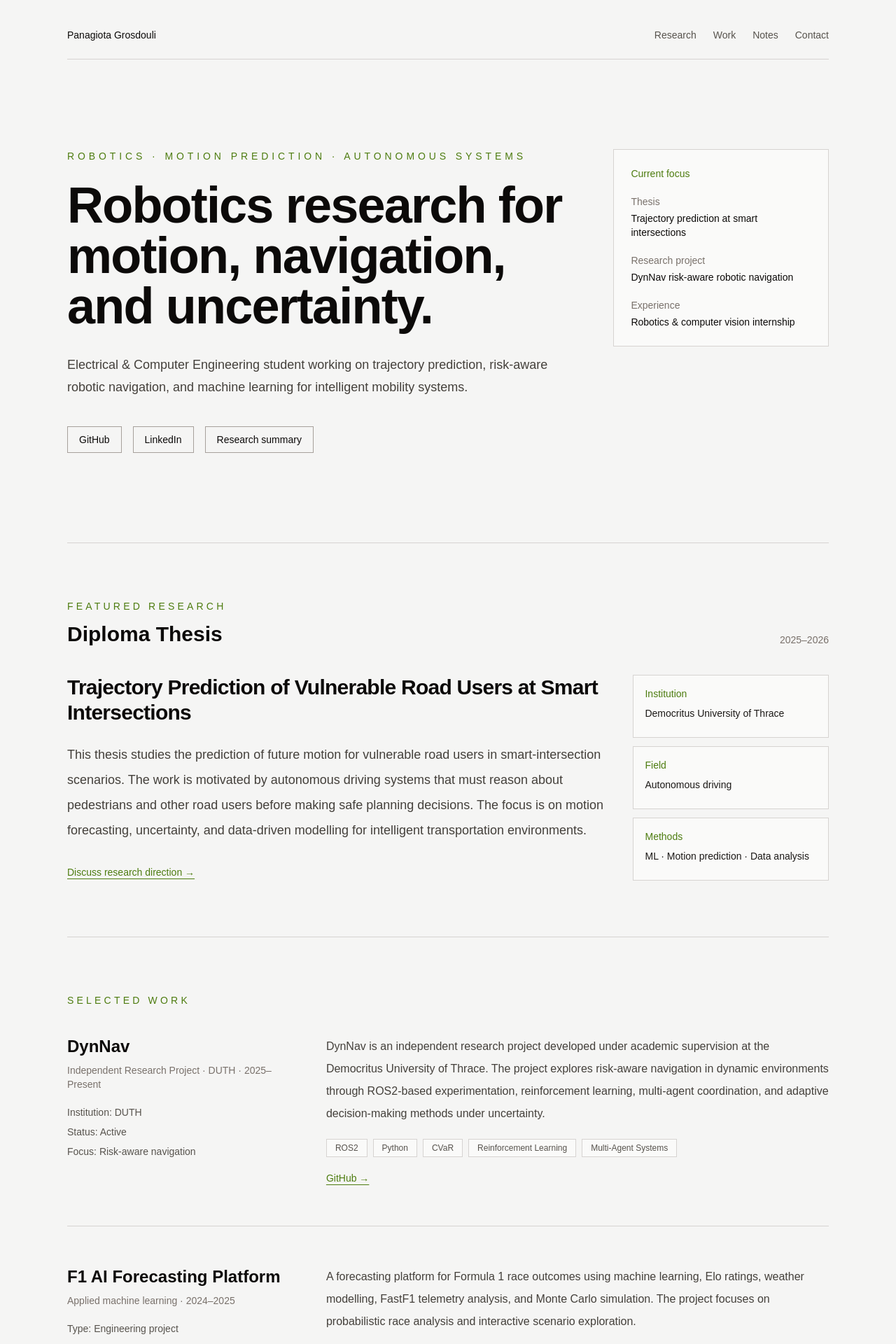
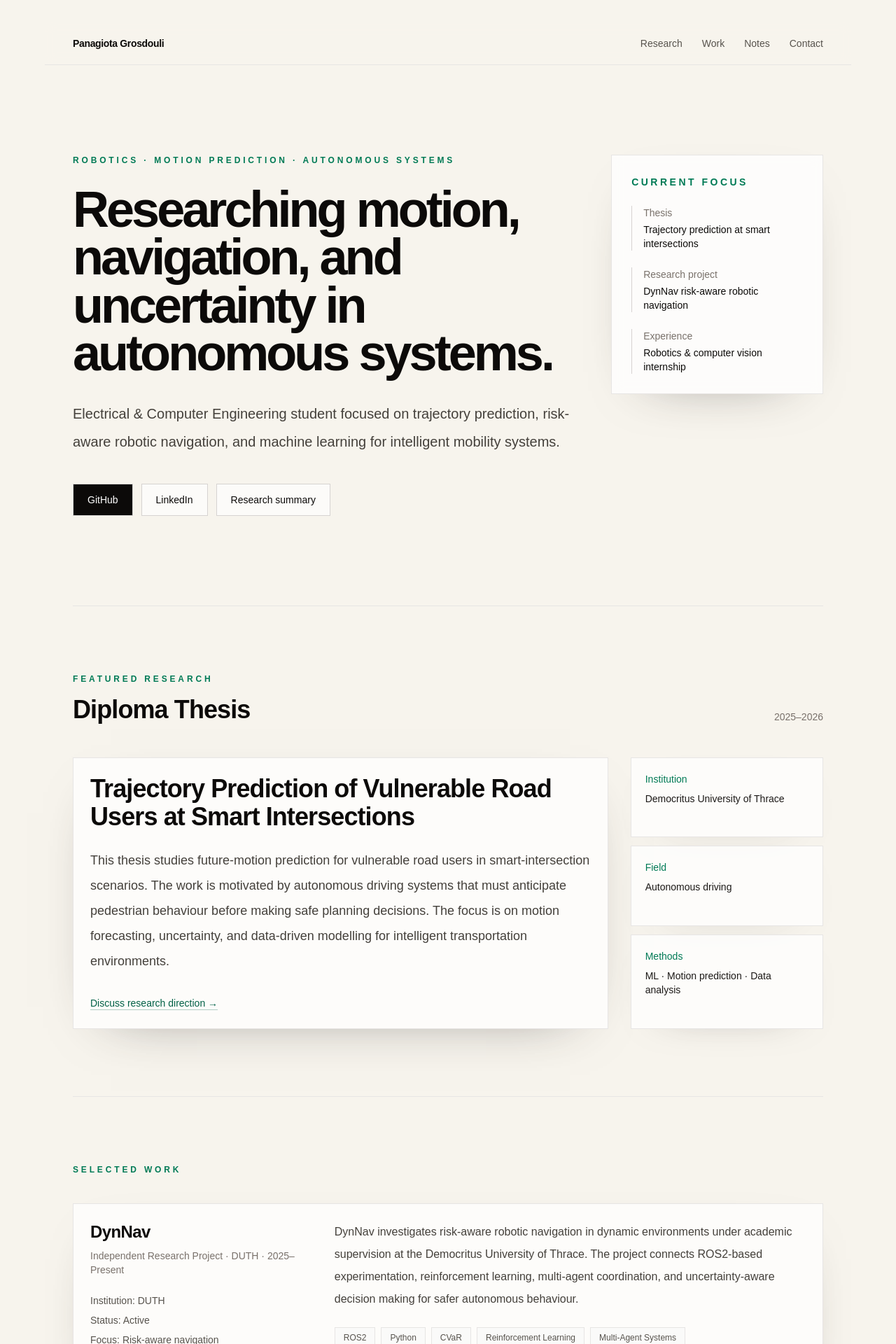
Before and after one commit to panagiotagrosdouli/personalportfolio, a Next.js app: page / in a window 1280 px wide. Shown: the top 1920 px of the page at 70% size. Built offline with nearby package versions, Linux system fonts and the light colour scheme.

Commit message:
Polish research portfolio presentation

```diff
--- a/app/page.tsx
+++ b/app/page.tsx
@@ -3,7 +3,7 @@ const work = [
     title: "DynNav",
     meta: "Independent Research Project · DUTH · 2025–Present",
     text:
-      "DynNav is an independent research project developed under academic supervision at the Democritus University of Thrace. The project explores risk-aware navigation in dynamic environments through ROS2-based experimentation, reinforcement learning, multi-agent coordination, and adaptive decision-making methods under uncertainty.",
+      "DynNav investigates risk-aware robotic navigation in dynamic environments under academic supervision at the Democritus University of Thrace. The project connects ROS2-based experimentation, reinforcement learning, multi-agent coordination, and uncertainty-aware decision making for safer autonomous behaviour.",
     details: ["Institution: DUTH", "Status: Active", "Focus: Risk-aware navigation"],
     tech: ["ROS2", "Python", "CVaR", "Reinforcement Learning", "Multi-Agent Systems"],
     link: "https://github.com/PanagiotaGr",
@@ -12,7 +12,7 @@ const work = [
     title: "F1 AI Forecasting Platform",
     meta: "Applied machine learning · 2024–2025",
     text:
-      "A forecasting platform for Formula 1 race outcomes using machine learning, Elo ratings, weather modelling, FastF1 telemetry analysis, and Monte Carlo simulation. The project focuses on probabilistic race analysis and interactive scenario exploration.",
+      "A probabilistic forecasting platform for Formula 1 race outcomes using machine learning, Elo ratings, weather modelling, FastF1 telemetry analysis, and Monte Carlo simulation. The work demonstrates end-to-end experimental thinking: data collection, feature engineering, uncertainty modelling, and interactive scenario analysis.",
     details: ["Type: Engineering project", "Focus: Forecasting", "Output: Interactive analysis"],
     tech: ["Python", "Scikit-Learn", "FastF1", "Pandas", "Streamlit"],
     link: "https://github.com/PanagiotaGr",
@@ -23,17 +23,17 @@ const notes = [
   {
     number: "01",
     title: "Why trajectory prediction matters for autonomous systems",
-    desc: "How motion forecasting influences planning, safety, and interaction in autonomous driving scenarios.",
+    desc: "Motion forecasting is a prerequisite for safe planning, interaction, and decision making in autonomous driving scenarios.",
   },
   {
     number: "02",
     title: "Risk-aware planning under uncertainty",
-    desc: "How robots can reason about unsafe outcomes instead of optimizing only for average-case performance.",
+    desc: "Robots should reason about unsafe outcomes, not only optimize expected performance under average-case assumptions.",
   },
   {
     number: "03",
     title: "Human behaviour modelling in intelligent transportation",
-    desc: "Why pedestrians and vulnerable road users make mobility systems difficult to model and deploy.",
+    desc: "Pedestrians and vulnerable road users introduce uncertainty that makes real-world mobility systems difficult to model and deploy.",
   },
 ];
 
@@ -49,113 +49,120 @@ const skills = [
   "Git",
 ];
 
+const sectionLabel = "text-xs font-semibold uppercase tracking-[0.32em] text-emerald-700";
+const sectionClass = "border-t border-stone-200 py-20 md:py-24";
+const cardClass =
+  "border border-stone-200 bg-white/75 p-6 shadow-[0_24px_80px_-55px_rgba(41,37,36,0.65)] transition duration-300 hover:-translate-y-1 hover:border-emerald-700/40 hover:shadow-[0_28px_90px_-50px_rgba(21,128,61,0.45)]";
+const linkClass =
+  "font-medium text-emerald-800 underline decoration-emerald-800/30 underline-offset-4 transition hover:text-emerald-950 hover:decoration-emerald-950";
+
 export default function Home() {
   return (
-    <main className="min-h-screen bg-stone-100 text-stone-900">
-      <div className="mx-auto max-w-6xl px-6 py-10 md:px-8">
-        <nav className="flex items-center justify-between border-b border-stone-300 pb-6 text-sm text-stone-600">
-          <a href="#top" className="font-medium text-stone-950">
+    <main className="min-h-screen bg-[#f7f4ed] text-stone-900">
+      <div className="pointer-events-none fixed inset-0 -z-10 bg-[radial-gradient(circle_at_top_left,rgba(21,128,61,0.13),transparent_32%),radial-gradient(circle_at_80%_10%,rgba(68,64,60,0.09),transparent_28%)]" />
+
+      <div className="mx-auto max-w-6xl px-6 py-8 md:px-8 lg:px-10">
+        <nav className="sticky top-0 z-20 -mx-6 flex items-center justify-between border-b border-stone-200 bg-[#f7f4ed]/88 px-6 py-5 text-sm text-stone-600 backdrop-blur md:-mx-8 md:px-8 lg:-mx-10 lg:px-10">
+          <a href="#top" className="font-semibold tracking-tight text-stone-950">
             Panagiota Grosdouli
           </a>
-          <div className="hidden gap-6 md:flex">
-            <a href="#research" className="hover:text-[#4d7c0f]">Research</a>
-            <a href="#work" className="hover:text-[#4d7c0f]">Work</a>
-            <a href="#notes" className="hover:text-[#4d7c0f]">Notes</a>
-            <a href="#contact" className="hover:text-[#4d7c0f]">Contact</a>
+          <div className="hidden gap-7 md:flex">
+            <a href="#research" className="transition hover:text-emerald-800">Research</a>
+            <a href="#work" className="transition hover:text-emerald-800">Work</a>
+            <a href="#notes" className="transition hover:text-emerald-800">Notes</a>
+            <a href="#contact" className="transition hover:text-emerald-800">Contact</a>
           </div>
         </nav>
 
-        <section id="top" className="grid gap-12 py-24 md:grid-cols-[1fr_0.42fr] md:py-32">
+        <section id="top" className="grid gap-12 py-24 md:grid-cols-[1fr_0.42fr] md:items-start md:py-32">
           <div>
-            <p className="mb-6 text-sm uppercase tracking-[0.35em] text-[#4d7c0f]">
+            <p className={sectionLabel}>
               Robotics · Motion Prediction · Autonomous Systems
             </p>
-            <h1 className="max-w-4xl text-5xl font-semibold tracking-tight text-stone-950 md:text-7xl">
-              Robotics research for motion, navigation, and uncertainty.
+            <h1 className="mt-7 max-w-4xl text-5xl font-semibold tracking-[-0.055em] text-stone-950 md:text-7xl md:leading-[0.95]">
+              Researching motion, navigation, and uncertainty in autonomous systems.
             </h1>
-            <p className="mt-8 max-w-3xl text-lg leading-8 text-stone-700">
-              Electrical & Computer Engineering student working on trajectory prediction, risk-aware robotic navigation, and machine learning for intelligent mobility systems.
+            <p className="mt-8 max-w-3xl text-lg leading-9 text-stone-700 md:text-xl md:leading-10">
+              Electrical & Computer Engineering student focused on trajectory prediction, risk-aware robotic navigation, and machine learning for intelligent mobility systems.
             </p>
-            <div className="mt-10 flex flex-wrap gap-4 text-sm">
-              <a href="https://github.com/PanagiotaGr" target="_blank" rel="noreferrer" className="border border-stone-400 px-4 py-2 text-stone-950 hover:border-[#4d7c0f] hover:text-[#4d7c0f]">
+            <div className="mt-10 flex flex-wrap gap-3 text-sm">
+              <a href="https://github.com/PanagiotaGr" target="_blank" rel="noreferrer" className="border border-stone-300 bg-stone-950 px-5 py-3 text-white transition hover:-translate-y-0.5 hover:bg-emerald-900">
                 GitHub
               </a>
-              <a href="https://www.linkedin.com/in/panagiota-grosdouli-b468b0201/" target="_blank" rel="noreferrer" className="border border-stone-400 px-4 py-2 text-stone-950 hover:border-[#4d7c0f] hover:text-[#4d7c0f]">
+              <a href="https://www.linkedin.com/in/panagiota-grosdouli-b468b0201/" target="_blank" rel="noreferrer" className="border border-stone-300 bg-white/70 px-5 py-3 text-stone-950 transition hover:-translate-y-0.5 hover:border-emerald-800 hover:text-emerald-900">
                 LinkedIn
               </a>
-              <a href="#research" className="border border-stone-400 px-4 py-2 text-stone-950 hover:border-[#4d7c0f] hover:text-[#4d7c0f]">
+              <a href="#research" className="border border-stone-300 bg-white/70 px-5 py-3 text-stone-950 transition hover:-translate-y-0.5 hover:border-emerald-800 hover:text-emerald-900">
                 Research summary
               </a>
             </div>
           </div>
 
-          <aside className="h-fit border border-stone-300 bg-stone-50 p-6 text-sm">
-            <p className="text-[#4d7c0f]">Current focus</p>
-            <div className="mt-5 space-y-5">
-              <div>
+          <aside className="h-fit border border-stone-200 bg-white/75 p-7 text-sm shadow-[0_24px_80px_-55px_rgba(41,37,36,0.65)] backdrop-blur">
+            <p className="font-semibold uppercase tracking-[0.25em] text-emerald-700">Current focus</p>
+            <div className="mt-6 space-y-6">
+              <div className="border-l border-stone-300 pl-4">
                 <p className="text-stone-500">Thesis</p>
-                <p className="mt-1 text-stone-950">Trajectory prediction at smart intersections</p>
+                <p className="mt-1 font-medium text-stone-950">Trajectory prediction at smart intersections</p>
               </div>
-              <div>
+              <div className="border-l border-stone-300 pl-4">
                 <p className="text-stone-500">Research project</p>
-                <p className="mt-1 text-stone-950">DynNav risk-aware robotic navigation</p>
+                <p className="mt-1 font-medium text-stone-950">DynNav risk-aware robotic navigation</p>
               </div>
-              <div>
+              <div className="border-l border-stone-300 pl-4">
                 <p className="text-stone-500">Experience</p>
-                <p className="mt-1 text-stone-950">Robotics & computer vision internship</p>
+                <p className="mt-1 font-medium text-stone-950">Robotics & computer vision internship</p>
               </div>
             </div>
           </aside>
         </section>
 
-        <section id="research" className="border-t border-stone-300 py-20">
-          <div className="mb-10 flex items-end justify-between gap-8">
+        <section id="research" className={sectionClass}>
+          <div className="mb-12 flex items-end justify-between gap-8">
             <div>
-              <p className="text-sm uppercase tracking-[0.3em] text-[#4d7c0f]">Featured Research</p>
-              <h2 className="mt-3 text-3xl font-semibold text-stone-950">Diploma Thesis</h2>
+              <p className={sectionLabel}>Featured Research</p>
+              <h2 className="mt-4 text-3xl font-semibold tracking-tight text-stone-950 md:text-4xl">Diploma Thesis</h2>
             </div>
-            <p className="hidden text-sm text-stone-500 md:block">2025–2026</p>
+            <p className="hidden text-sm font-medium text-stone-500 md:block">2025–2026</p>
           </div>
 
           <article className="grid gap-8 md:grid-cols-[1fr_0.36fr]">
-            <div>
-              <h3 className="text-3xl font-semibold tracking-tight text-stone-950">
+            <div className={cardClass}>
+              <h3 className="text-3xl font-semibold tracking-tight text-stone-950 md:text-4xl">
                 Trajectory Prediction of Vulnerable Road Users at Smart Intersections
               </h3>
               <p className="mt-6 text-lg leading-9 text-stone-700">
-                This thesis studies the prediction of future motion for vulnerable road users in smart-intersection scenarios. The work is motivated by autonomous driving systems that must reason about pedestrians and other road users before making safe planning decisions. The focus is on motion forecasting, uncertainty, and data-driven modelling for intelligent transportation environments.
+                This thesis studies future-motion prediction for vulnerable road users in smart-intersection scenarios. The work is motivated by autonomous driving systems that must anticipate pedestrian behaviour before making safe planning decisions. The focus is on motion forecasting, uncertainty, and data-driven modelling for intelligent transportation environments.
               </p>
-              <a href="#contact" className="mt-8 inline-block text-sm font-medium text-[#4d7c0f] underline underline-offset-4">
+              <a href="#contact" className={`mt-8 inline-block text-sm ${linkClass}`}>
                 Discuss research direction →
               </a>
             </div>
 
             <div className="grid gap-3 text-sm text-stone-600">
-              <div className="border border-stone-300 bg-stone-50 p-4">
-                <p className="text-[#4d7c0f]">Institution</p>
-                <p className="mt-2 text-stone-900">Democritus University of Thrace</p>
-              </div>
-              <div className="border border-stone-300 bg-stone-50 p-4">
-                <p className="text-[#4d7c0f]">Field</p>
-                <p className="mt-2 text-stone-900">Autonomous driving</p>
-              </div>
-              <div className="border border-stone-300 bg-stone-50 p-4">
-                <p className="text-[#4d7c0f]">Methods</p>
-                <p className="mt-2 text-stone-900">ML · Motion prediction · Data analysis</p>
-              </div>
+              {[
+                ["Institution", "Democritus University of Thrace"],
+                ["Field", "Autonomous driving"],
+                ["Methods", "ML · Motion prediction · Data analysis"],
+              ].map(([label, value]) => (
+                <div key={label} className="border border-stone-200 bg-white/75 p-5 shadow-[0_18px_60px_-50px_rgba(41,37,36,0.55)]">
+                  <p className="font-medium text-emerald-700">{label}</p>
+                  <p className="mt-2 text-stone-900">{value}</p>
+                </div>
+              ))}
             </div>
           </article>
         </section>
 
-        <section id="work" className="border-t border-stone-300 py-20">
-          <p className="text-sm uppercase tracking-[0.3em] text-[#4d7c0f]">Selected Work</p>
-          <div className="mt-10 space-y-14">
+        <section id="work" className={sectionClass}>
+          <p className={sectionLabel}>Selected Work</p>
+          <div className="mt-10 space-y-8">
             {work.map((item) => (
-              <article key={item.title} className="grid gap-8 border-b border-stone-300 pb-14 last:border-b-0 last:pb-0 md:grid-cols-[0.32fr_0.68fr]">
+              <article key={item.title} className={`${cardClass} grid gap-8 md:grid-cols-[0.32fr_0.68fr]`}>
                 <div>
-                  <h3 className="text-2xl font-semibold text-stone-950">{item.title}</h3>
+                  <h3 className="text-2xl font-semibold tracking-tight text-stone-950">{item.title}</h3>
                   <p className="mt-2 text-sm text-stone-500">{item.meta}</p>
-                  <div className="mt-5 space-y-2 text-sm text-stone-600">
+                  <div className="mt-6 space-y-2 text-sm text-stone-600">
                     {item.details.map((detail) => (
                       <p key={detail}>{detail}</p>
                     ))}
@@ -163,14 +170,14 @@ export default function Home() {
                 </div>
                 <div>
                   <p className="text-base leading-8 text-stone-700">{item.text}</p>
-                  <div className="mt-5 flex flex-wrap gap-2">
+                  <div className="mt-6 flex flex-wrap gap-2">
                     {item.tech.map((tech) => (
-                      <span key={tech} className="border border-stone-300 bg-stone-50 px-3 py-1 text-xs text-stone-600">
+                      <span key={tech} className="border border-stone-200 bg-stone-50 px-3 py-1.5 text-xs font-medium text-stone-600">
                         {tech}
                       </span>
                     ))}
                   </div>
-                  <a href={item.link} target="_blank" rel="noreferrer" className="mt-5 inline-block text-sm text-[#4d7c0f] underline underline-offset-4">
+                  <a href={item.link} target="_blank" rel="noreferrer" className={`mt-6 inline-block text-sm ${linkClass}`}>
                     GitHub →
                   </a>
                 </div>
@@ -179,11 +186,11 @@ export default function Home() {
           </div>
         </section>
 
-        <section className="border-t border-stone-300 py-20">
-          <p className="text-sm uppercase tracking-[0.3em] text-[#4d7c0f]">Initiative</p>
-          <div className="mt-8 grid gap-6 md:grid-cols-[0.32fr_0.68fr]">
+        <section className={sectionClass}>
+          <p className={sectionLabel}>Initiative</p>
+          <div className={`${cardClass} mt-8 grid gap-6 md:grid-cols-[0.32fr_0.68fr]`}>
             <div>
-              <h2 className="text-2xl font-semibold text-stone-950">EYLO AI</h2>
+              <h2 className="text-2xl font-semibold tracking-tight text-stone-950">EYLO AI</h2>
               <p className="mt-2 text-sm text-stone-500">Founder · Early-stage idea</p>
             </div>
             <p className="text-base leading-8 text-stone-700">
@@ -192,15 +199,15 @@ export default function Home() {
           </div>
         </section>
 
-        <section id="notes" className="border-t border-stone-300 py-20">
-          <p className="text-sm uppercase tracking-[0.3em] text-[#4d7c0f]">Notes</p>
-          <h2 className="mt-3 text-3xl font-semibold text-stone-950">Research questions worth writing down</h2>
-          <div className="mt-10 divide-y divide-stone-300 border-y border-stone-300">
+        <section id="notes" className={sectionClass}>
+          <p className={sectionLabel}>Notes</p>
+          <h2 className="mt-4 text-3xl font-semibold tracking-tight text-stone-950 md:text-4xl">Research questions worth writing down</h2>
+          <div className="mt-10 divide-y divide-stone-200 border-y border-stone-200 bg-white/50">
             {notes.map((note) => (
-              <article key={note.title} className="grid gap-4 py-6 transition hover:text-[#4d7c0f] md:grid-cols-[0.12fr_0.88fr]">
-                <p className="text-sm text-stone-500">{note.number}</p>
+              <article key={note.title} className="grid gap-4 px-5 py-7 transition duration-300 hover:bg-white/80 md:grid-cols-[0.12fr_0.88fr]">
+                <p className="text-sm font-medium text-emerald-700">{note.number}</p>
                 <div>
-                  <h3 className="text-lg font-medium text-stone-950">{note.title}</h3>
+                  <h3 className="text-lg font-semibold text-stone-950">{note.title}</h3>
                   <p className="mt-2 text-sm leading-6 text-stone-600">{note.desc}</p>
                 </div>
               </article>
@@ -208,52 +215,52 @@ export default function Home() {
           </div>
         </section>
 
-        <section className="border-t border-stone-300 py-20">
-          <p className="text-sm uppercase tracking-[0.3em] text-[#4d7c0f]">Experience</p>
-          <div className="mt-8 space-y-8">
+        <section className={sectionClass}>
+          <p className={sectionLabel}>Experience</p>
+          <div className={`${cardClass} mt-8`}>
             <article>
-              <h3 className="text-2xl font-semibold text-stone-950">Robotics & Computer Vision Intern</h3>
+              <h3 className="text-2xl font-semibold tracking-tight text-stone-950">Robotics & Computer Vision Intern</h3>
               <p className="mt-2 text-sm text-stone-500">OZZIE Robotics · Jul–Aug 2025</p>
-              <p className="mt-4 max-w-3xl leading-8 text-stone-700">
+              <p className="mt-5 max-w-3xl leading-8 text-stone-700">
                 Developed perception pipelines and contributed to robotic vision systems in an applied engineering environment.
               </p>
             </article>
           </div>
         </section>
 
-        <section className="border-t border-stone-300 py-20">
-          <p className="text-sm uppercase tracking-[0.3em] text-[#4d7c0f]">Education</p>
-          <div className="mt-8 grid gap-8 md:grid-cols-2">
-            <article>
-              <h3 className="text-2xl font-semibold text-stone-950">Electrical & Computer Engineering</h3>
+        <section className={sectionClass}>
+          <p className={sectionLabel}>Education</p>
+          <div className="mt-8 grid gap-6 md:grid-cols-2">
+            <article className={cardClass}>
+              <h3 className="text-2xl font-semibold tracking-tight text-stone-950">Electrical & Computer Engineering</h3>
               <p className="mt-2 text-sm text-stone-500">Democritus University of Thrace · 2020–2026</p>
             </article>
-            <article>
-              <h3 className="text-2xl font-semibold text-stone-950">Artificial Intelligence for Robotics</h3>
+            <article className={cardClass}>
+              <h3 className="text-2xl font-semibold tracking-tight text-stone-950">Artificial Intelligence for Robotics</h3>
               <p className="mt-2 text-sm text-stone-500">University of Ljubljana · AI Robotics Academy · 2025</p>
             </article>
           </div>
         </section>
 
-        <section className="border-t border-stone-300 py-20">
-          <p className="text-sm uppercase tracking-[0.3em] text-[#4d7c0f]">Skills</p>
+        <section className={sectionClass}>
+          <p className={sectionLabel}>Skills</p>
           <div className="mt-8 flex flex-wrap gap-3">
             {skills.map((skill) => (
-              <span key={skill} className="border border-stone-300 bg-stone-50 px-3 py-2 text-sm text-stone-700">
+              <span key={skill} className="border border-stone-200 bg-white/75 px-4 py-2 text-sm font-medium text-stone-700 shadow-[0_14px_45px_-35px_rgba(41,37,36,0.55)] transition hover:-translate-y-0.5 hover:border-emerald-700/40 hover:text-emerald-900">
                 {skill}
               </span>
             ))}
           </div>
         </section>
 
-        <section id="contact" className="border-t border-stone-300 py-20">
-          <h2 className="text-3xl font-semibold text-stone-950">Contact</h2>
-          <p className="mt-4 max-w-3xl leading-8 text-stone-700">
+        <section id="contact" className="border-t border-stone-200 py-20 md:py-24">
+          <h2 className="text-3xl font-semibold tracking-tight text-stone-950 md:text-4xl">Contact</h2>
+          <p className="mt-5 max-w-3xl text-lg leading-9 text-stone-700">
             Open to research internships, engineering collaborations, and opportunities related to robotics, autonomous systems, machine learning, and intelligent transportation.
           </p>
-          <div className="mt-8 flex flex-wrap gap-4 text-sm">
-            <a href="https://github.com/PanagiotaGr" target="_blank" rel="noreferrer" className="text-[#4d7c0f] underline underline-offset-4">GitHub</a>
-            <a href="https://www.linkedin.com/in/panagiota-grosdouli-b468b0201/" target="_blank" rel="noreferrer" className="text-[#4d7c0f] underline underline-offset-4">LinkedIn</a>
+          <div className="mt-8 flex flex-wrap gap-5 text-sm">
+            <a href="https://github.com/PanagiotaGr" target="_blank" rel="noreferrer" className={linkClass}>GitHub</a>
+            <a href="https://www.linkedin.com/in/panagiota-grosdouli-b468b0201/" target="_blank" rel="noreferrer" className={linkClass}>LinkedIn</a>
           </div>
         </section>
       </div>
```
